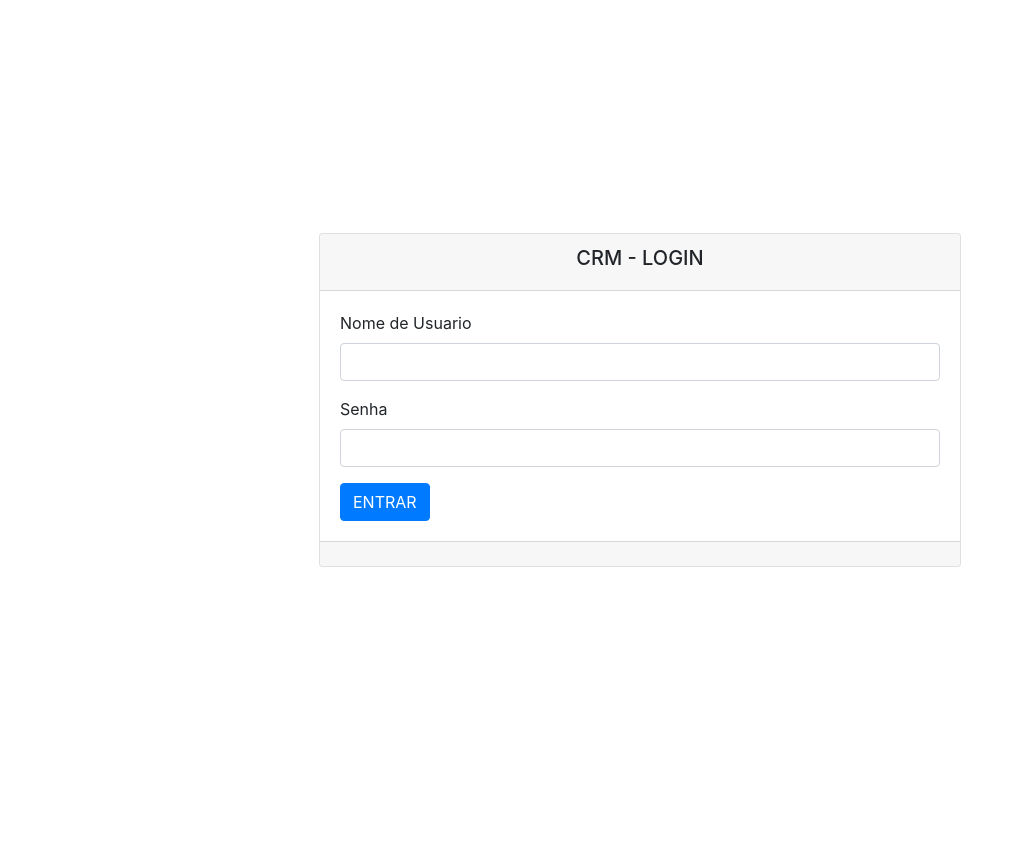
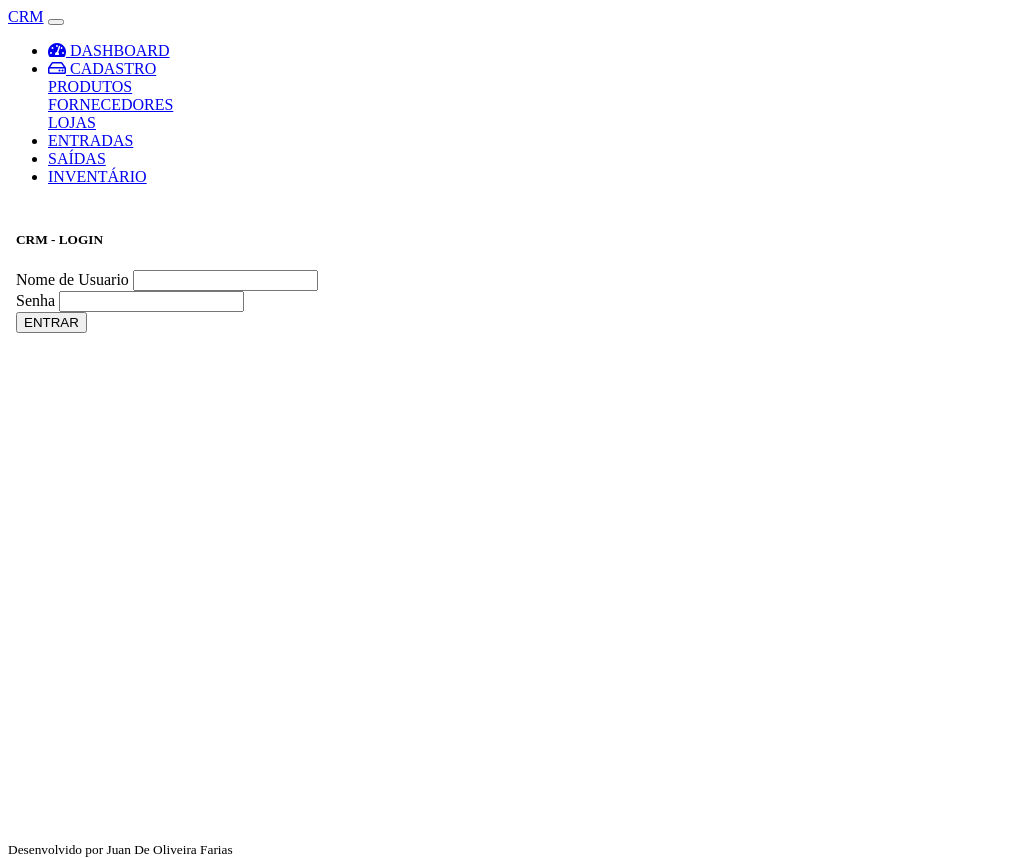
Before and after one commit to JuanFariasGit/crm, a Django app: page /login/ in a window 1280 px wide. Shown: the whole page, without its empty margins (0-1016 px from the left). Before the commit the page ends 567 px from the top, so only its background shows below. Run offline with Django 3.2, Linux system fonts and the light colour scheme; some libraries are stand-ins or nearby versions.

Commit message:
version 1.0 complet

```diff
--- a/core/templates/core/login.html
+++ b/core/templates/core/login.html
@@ -1,27 +1,12 @@
-<!DOCTYPE html>
-<html lang="pt-br">
-<head>
-  <meta charset="UTF-8">
-  <meta http-equiv="X-UA-Compatible" content="IE=edge">
-  <meta name="viewport" content="width=device-width, initial-scale=1.0">
-  <link rel="stylesheet" href="https://cdn.jsdelivr.net/npm/bootstrap@4.6.0/dist/css/bootstrap.min.css">
-  <title>CRM - LOGIN</title>
-  <style>
-    html, body {
-      height: 100vh;
-      min-height: 100vh;
-      display: flex;
-      justify-content: center;
-      align-items: center;
-    }
-  </style>
-</head>
-<body>
+{% extends "core/model-page.html" %}
+
+{% block content %}
+<div class="d-flex justify-content-center align-items-center" style="min-height:75vh">
   <div class="card">
     <div class="card-header">
       <h5 class="text-center">CRM - LOGIN</h5>
     </div>
-    <div class="card-body" style="width: 50vw !important;">
+    <div class="card-body" style="min-width: 50vw !important;">
       <form action="{% url 'verify_login' %}" method="post">{% csrf_token %}
         <div class="form-group">
           <label for="username">Nome de Usuario</label>
@@ -47,8 +32,5 @@
       {% endif %}
     </div>
   </div>
-
-  <script src="https://code.jquery.com/jquery-3.5.1.js"></script>
-  <script src="https://cdn.jsdelivr.net/npm/bootstrap@4.6.0/dist/js/bootstrap.min.js"></script>
-</body>
-</html>
+</div>
+{% endblock %}
--- a/core/templates/core/model-header.html
+++ b/core/templates/core/model-header.html
@@ -34,9 +34,11 @@
         <a class="nav-link" href="{% url 'inventory' %}">INVENTÁRIO</a>
       </li>
     </ul>
+    {% if user.get_username %}
     <ul class="navbar-nav ml-auto">
       <span class="navbar-text text-warning">Bem-vindo {{ user.get_username }}</span>
       <li class="nav-item"><a class="nav-link" href="{% url 'logout' %}"><i class="fas fa-sign-out-alt"></i> SAIR</a></li>
     </ul>
+    {% endif %}
   </div>
 </nav>
```
